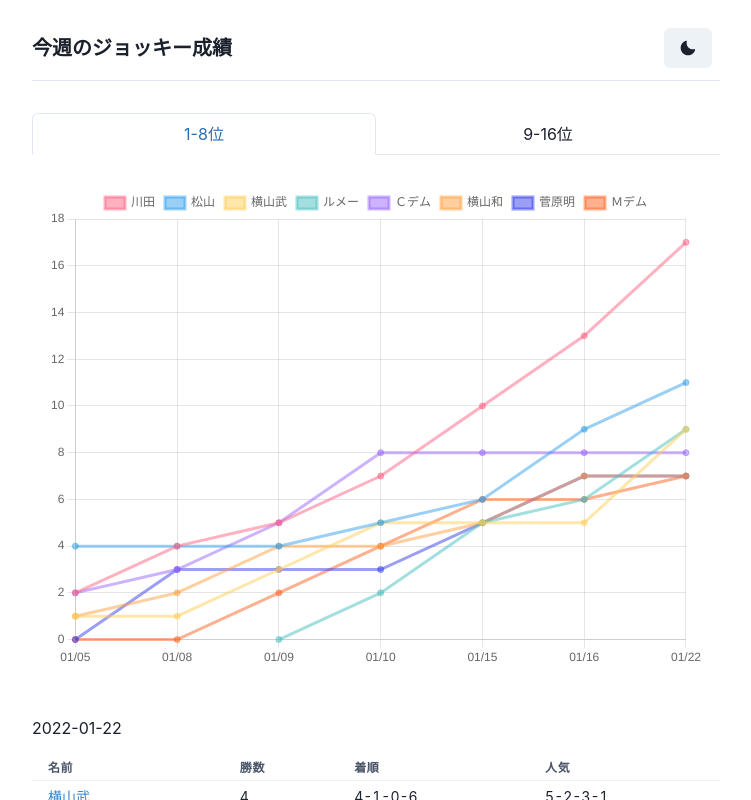
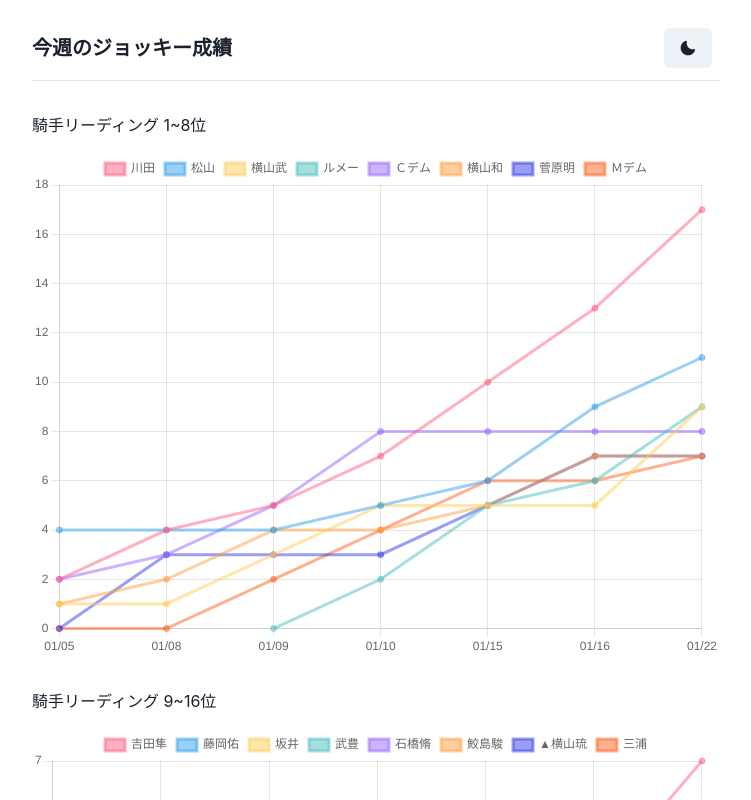
Before and after one commit to hukurouo/leading-jockey, a Next.js app in the folder front/: page / in a window 1280 px wide. Shown: the top 800 px of the page, without its empty margins (264-1015 px from the left). Built offline with nearby package versions, Linux system fonts and the light colour scheme.

Commit message:
fix graph

```diff
--- a/front/components/LinerGraph.tsx
+++ b/front/components/LinerGraph.tsx
@@ -1,4 +1,4 @@
-import { Tabs, TabList, TabPanels, Tab, TabPanel } from '@chakra-ui/react'
+import { Text } from '@chakra-ui/react'
 import { Line } from 'react-chartjs-2';
 import React from 'react';
 import {
@@ -100,20 +100,10 @@ export function LinerGraph({ data }: { data: any }) {
 
   return (
     <>
-      <Tabs isFitted variant='enclosed'>
-        <TabList mb='1em'>
-          <Tab>1-8位</Tab>
-          <Tab>9-16位</Tab>
-        </TabList>
-        <TabPanels>
-          <TabPanel>
-            <Line options={options} data={genGraphData(data,0,8)} height={"220"} />
-          </TabPanel>
-          <TabPanel>
-            <Line options={options} data={genGraphData(data,9,17)} height={"220"} />
-          </TabPanel>
-        </TabPanels>
-      </Tabs>
+      <Text pb="4">騎手リーディング 1~8位</Text>
+      <Line options={options} data={genGraphData(data,0,8)} height={"220"} />
+      <Text pt="8" pb="4">騎手リーディング 9~16位</Text>
+      <Line options={options} data={genGraphData(data,9,17)} height={"220"} />
     </>
   )
 }
```
